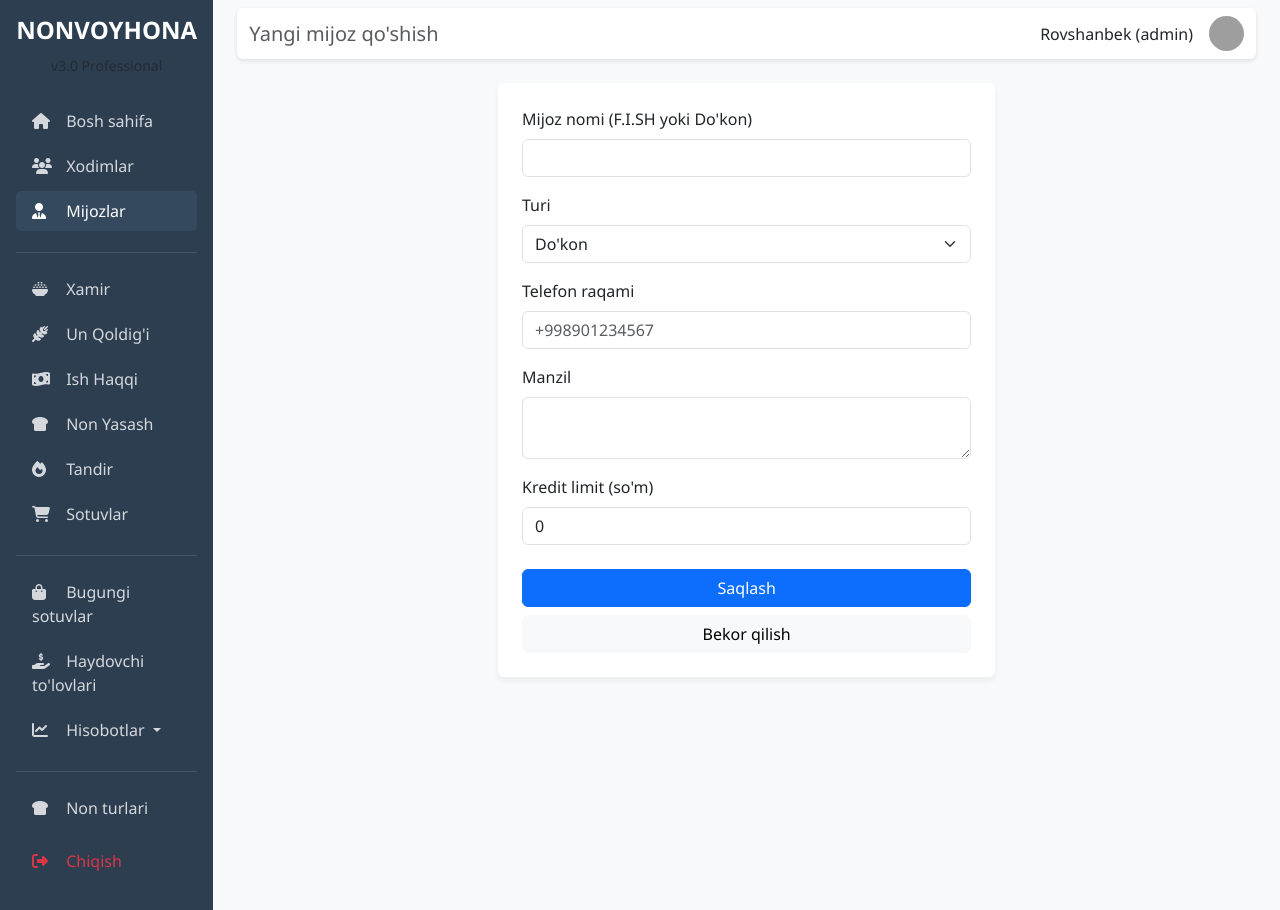
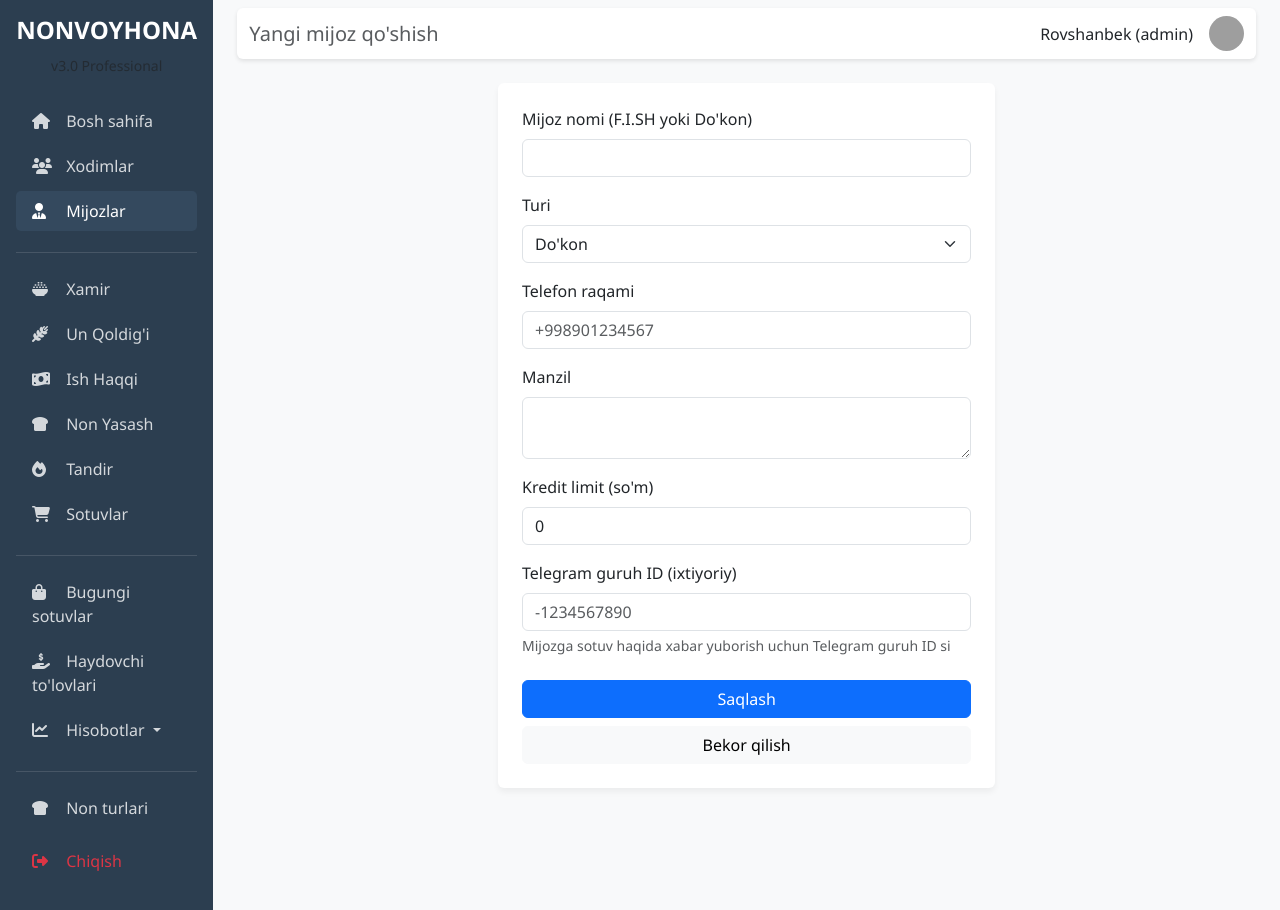
Before and after one commit to nonvoyhonatizimi/bakerysystemsolatr, a Flask app: page /customers/add in a window 1280 px wide. Run offline with Flask 3, Linux system fonts and the light colour scheme; a user stored in the database is signed in; grey boxes are pictures that could not be loaded.

Commit message:
Add telegram_chat_id to customers - enable Telegram notifications for new customers

```diff
--- a/models.py
+++ b/models.py
@@ -43,6 +43,7 @@ class Customer(db.Model):
     turi = db.Column(db.String(50))
     telefon = db.Column(db.String(20))
     manzil = db.Column(db.String(200))
+    telegram_chat_id = db.Column(db.String(50))  # Telegram guruh ID si
     kredit_limit = db.Column(db.Numeric(10, 2), default=0)
     jami_qarz = db.Column(db.Numeric(10, 2), default=0)
     status = db.Column(db.String(20), default='faol')
@@ -210,7 +211,6 @@ class DriverPayment(db.Model):
     driver_id = db.Column(db.Integer, db.ForeignKey('xodimlar.id'), nullable=False)
     mijoz_id = db.Column(db.Integer, db.ForeignKey('mijozlar.id'), nullable=False)
     summa = db.Column(db.Numeric(10, 2), nullable=False)
-    smena = db.Column(db.Integer, default=1)  # Smena raqami
     status = db.Column(db.String(20), default='kutilmoqda')  # kutilmoqda, tolandi
     created_at = db.Column(db.DateTime, default=uz_datetime)
     collected_at = db.Column(db.DateTime, nullable=True)
--- a/routes/customers.py
+++ b/routes/customers.py
@@ -20,12 +20,14 @@ def add_customer():
         manzil = request.form.get('manzil')
         turi = request.form.get('turi')
         limit = request.form.get('limit', 0)
+        telegram_chat_id = request.form.get('telegram_chat_id', '').strip()
 
         new_customer = Customer(
             nomi=nomi,
             telefon=telefon,
             manzil=manzil,
             turi=turi,
+            telegram_chat_id=telegram_chat_id if telegram_chat_id else None,
             kredit_limit=limit
         )
         db.session.add(new_customer)
@@ -46,6 +48,8 @@ def edit_customer(id):
         customer.turi = request.form.get('turi')
         customer.kredit_limit = request.form.get('limit', 0)
         customer.status = request.form.get('status', 'faol')
+        telegram_chat_id = request.form.get('telegram_chat_id', '').strip()
+        customer.telegram_chat_id = telegram_chat_id if telegram_chat_id else None
 
         db.session.commit()
         flash('Mijoz ma\'lumotlari yangilandi', 'success')
--- a/routes/sales.py
+++ b/routes/sales.py
@@ -61,16 +61,21 @@ CUSTOMER_GROUPS = {
     "benazir": "-5087901312"
 }
 
-def send_telegram_notification(customer_name, sale_data):
+def send_telegram_notification(customer_name, sale_data, customer_chat_id=None):
     """Send sale notification to customer's Telegram group"""
     # Find matching chat ID
     chat_id = None
-    customer_lower = customer_name.lower().strip()
 
-    for key, value in CUSTOMER_GROUPS.items():
-        if key.lower() in customer_lower or customer_lower in key.lower():
-            chat_id = value
-            break
+    # Avval mijozning saqlangan chat_id sini tekshirish
+    if customer_chat_id:
+        chat_id = customer_chat_id
+    else:
+        # CUSTOMER_GROUPS dan qidirish
+        customer_lower = customer_name.lower().strip()
+        for key, value in CUSTOMER_GROUPS.items():
+            if key.lower() in customer_lower or customer_lower in key.lower():
+                chat_id = value
+                break
 
     if not chat_id:
         print(f"Telegram group not found for: {customer_name}")
@@ -271,7 +276,6 @@ def add_sale():
                 driver_id=current_user.employee_id,
                 mijoz_id=mijoz_id,
                 summa=qarz,
-                smena=current_smena,
                 status='kutilmoqda'
             )
             db.session.add(driver_payment)
@@ -295,7 +299,7 @@ def add_sale():
         import threading
         telegram_thread = threading.Thread(
             target=send_telegram_notification,
-            args=(customer.nomi if customer else "Noma'lum", sale_info)
+            args=(customer.nomi if customer else "Noma'lum", sale_info, customer.telegram_chat_id if customer else None)
         )
         telegram_thread.daemon = True
         telegram_thread.start()
@@ -547,25 +551,10 @@ def delete_transfer(id):
 @sales_bp.route('/driver-payments')
 @login_required
 def driver_payments():
-    """Haydovchi to'lovlari ro'yxati - smena yopilganda yangilanadi"""
-    from datetime import date
-
-    # Oxirgi yopilgan smenani topish (smena yopilganda yangilanadi)
-    last_closed_smena = DayStatus.query.filter_by(status='yopiq').order_by(DayStatus.yopilgan_vaqt.desc()).first()
-
-    if last_closed_smena:
-        # Smena yopilganidan keyingi to'lovlarni ko'rsatish
-        filter_date = last_closed_smena.sana
-        current_smena = last_closed_smena.smena + 1
-    else:
-        # Hali smena yopilmagan
-        filter_date = date.today()
-        current_smena = 1
-
-    # Sana filter (URL dan)
-    url_date = request.args.get('date')
-    if url_date:
-        filter_date = datetime.strptime(url_date, '%Y-%m-%d').date()
+    """Haydovchi to'lovlari ro'yxati"""
+    # Sana filter
+    filter_date = request.args.get('date', datetime.now().strftime('%Y-%m-%d'))
+    filter_date = datetime.strptime(filter_date, '%Y-%m-%d').date()
 
     # Haydovchi filter
     driver_id = request.args.get('driver_id', '')
@@ -573,10 +562,9 @@ def driver_payments():
     # Status filter (default: tolandi)
     status = request.args.get('status', 'tolandi')
 
-    # Query - smena bo'yicha
+    # Query
     query = DriverPayment.query.filter(
-        db.func.date(DriverPayment.created_at) == filter_date,
-        DriverPayment.smena >= current_smena
+        db.func.date(DriverPayment.created_at) == filter_date
     )
 
     if driver_id:
--- a/templates/customers/add.html
+++ b/templates/customers/add.html
@@ -28,9 +28,14 @@
                         <label for="manzil" class="form-label">Manzil</label>
                         <textarea class="form-control" id="manzil" name="manzil" rows="2"></textarea>
                     </div>
-                    <div class="mb-4">
+                    <div class="mb-3">
                         <label for="limit" class="form-label">Kredit limit (so'm)</label>
                         <input type="number" class="form-control" id="limit" name="limit" value="0">
+                    </div>
+                    <div class="mb-4">
+                        <label for="telegram_chat_id" class="form-label">Telegram guruh ID (ixtiyoriy)</label>
+                        <input type="text" class="form-control" id="telegram_chat_id" name="telegram_chat_id" placeholder="-1234567890">
+                        <div class="form-text">Mijozga sotuv haqida xabar yuborish uchun Telegram guruh ID si</div>
                     </div>
                     <div class="d-grid gap-2">
                         <button type="submit" class="btn btn-primary">Saqlash</button>
```
Also changed, not shown: templates/customers/edit.html (+6 -1 lines).
